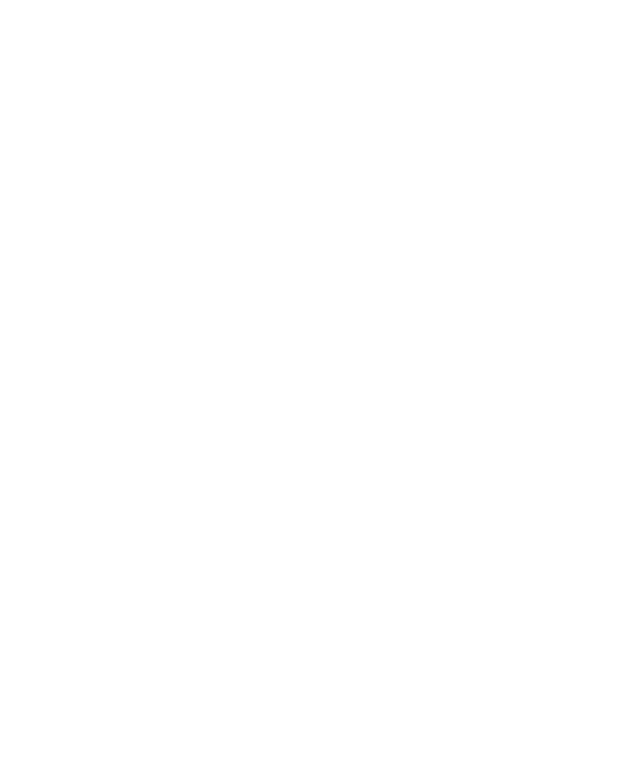
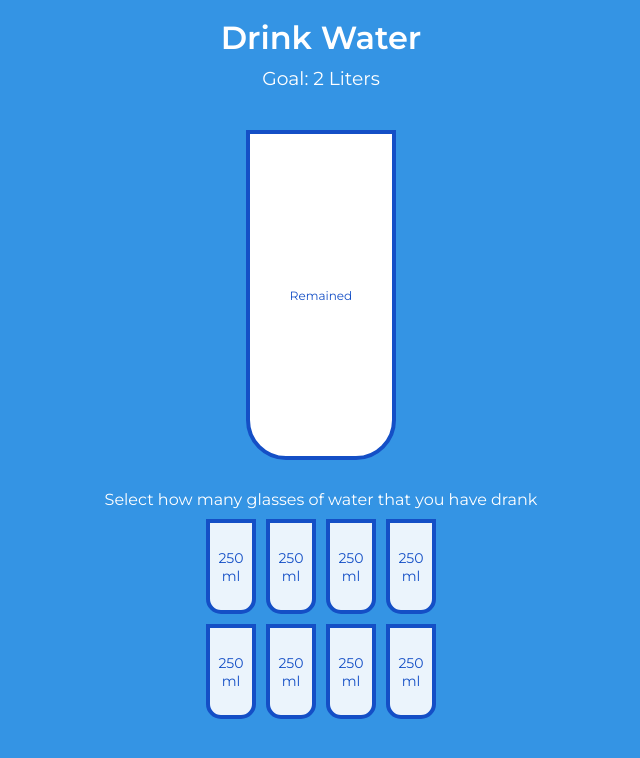
Before and after one commit to iamshahidameen/drink-water, a plain HTML site: page index.html in a window 1280 px wide. Shown: the whole page, without its empty margins (319-959 px from the left). Drawn offline with Linux system fonts and the light colour scheme.

Commit message:
Added simple user interface with HTML and CSS

```diff
--- a/index.html
+++ b/index.html
@@ -1,13 +1,37 @@
 <!DOCTYPE html>
 <html lang="en">
-<head>
-    <meta charset="UTF-8">
-    <meta http-equiv="X-UA-Compatible" content="IE=edge">
-    <meta name="viewport" content="width=device-width, initial-scale=1.0">
-    <link rel="stylesheet" href="style.css">
+  <head>
+    <meta charset="UTF-8" />
+    <meta name="viewport" content="width=device-width, initial-scale=1.0" />
+    <link rel="stylesheet" href="style.css" />
     <title>Drink Water Reminder app</title>
-</head>
-<body>
+  </head>
+  <body>
+    <h1>Drink Water</h1>
+    <h3>Goal: 2 Liters</h3>
+
+    <div class="cup">
+      <div class="remained" id="remained">
+        <span id="liters"></span>
+        <small>Remained</small>
+      </div>
+
+      <div class="percentage" id="percentage"></div>
+    </div>
+
+    <p class="text">Select how many glasses of water that you have drank</p>
+
+    <div class="cups">
+      <div class="cup cup-small">250 ml</div>
+      <div class="cup cup-small">250 ml</div>
+      <div class="cup cup-small">250 ml</div>
+      <div class="cup cup-small">250 ml</div>
+      <div class="cup cup-small">250 ml</div>
+      <div class="cup cup-small">250 ml</div>
+      <div class="cup cup-small">250 ml</div>
+      <div class="cup cup-small">250 ml</div>
+    </div>
+
     <script src="script.js"></script>
-</body>
+  </body>
 </html>
--- a/style.css
+++ b/style.css
@@ -0,0 +1,104 @@
+@import url('https://fonts.googleapis.com/css?family=Montserrat:400,600&display=swap');
+
+:root {
+  --border-color: #144fc6;
+  --fill-color: #6ab3f8;
+}
+
+* {
+  box-sizing: border-box;
+}
+
+body {
+  background-color: #3494e4;
+  color: #fff;
+  font-family: 'Montserrat', sans-serif;
+  display: flex;
+  flex-direction: column;
+  align-items: center;
+  margin-bottom: 40px;
+}
+
+h1 {
+  margin: 10px 0 0;
+}
+
+h3 {
+  font-weight: 400;
+  margin: 10px 0;
+}
+
+.cup {
+  background-color: #fff;
+  border: 4px solid var(--border-color);
+  color: var(--border-color);
+  border-radius: 0 0 40px 40px;
+  height: 330px;
+  width: 150px;
+  margin: 30px 0;
+  display: flex;
+  flex-direction: column;
+  overflow: hidden;
+}
+
+.cup.cup-small {
+  height: 95px;
+  width: 50px;
+  border-radius: 0 0 15px 15px;
+  background-color: rgba(255, 255, 255, 0.9);
+  cursor: pointer;
+  font-size: 14px;
+  align-items: center;
+  justify-content: center;
+  text-align: center;
+  margin: 5px;
+  transition: 0.3s ease;
+}
+
+.cup.cup-small.full {
+  background-color: var(--fill-color);
+  color: #fff;
+}
+
+.cups {
+  display: flex;
+  flex-wrap: wrap;
+  align-items: center;
+  justify-content: center;
+  width: 280px;
+}
+
+.remained {
+  display: flex;
+  flex-direction: column;
+  align-items: center;
+  justify-content: center;
+  text-align: center;
+  flex: 1;
+  transition: 0.3s ease;
+}
+
+.remained span {
+  font-size: 20px;
+  font-weight: bold;
+}
+
+.remained small {
+  font-size: 12px;
+}
+
+.percentage {
+  background-color: var(--fill-color);
+  display: flex;
+  align-items: center;
+  justify-content: center;
+  font-weight: bold;
+  font-size: 30px;
+  height: 0;
+  transition: 0.3s ease;
+}
+
+.text {
+  text-align: center;
+  margin: 0 0 5px;
+}
```
